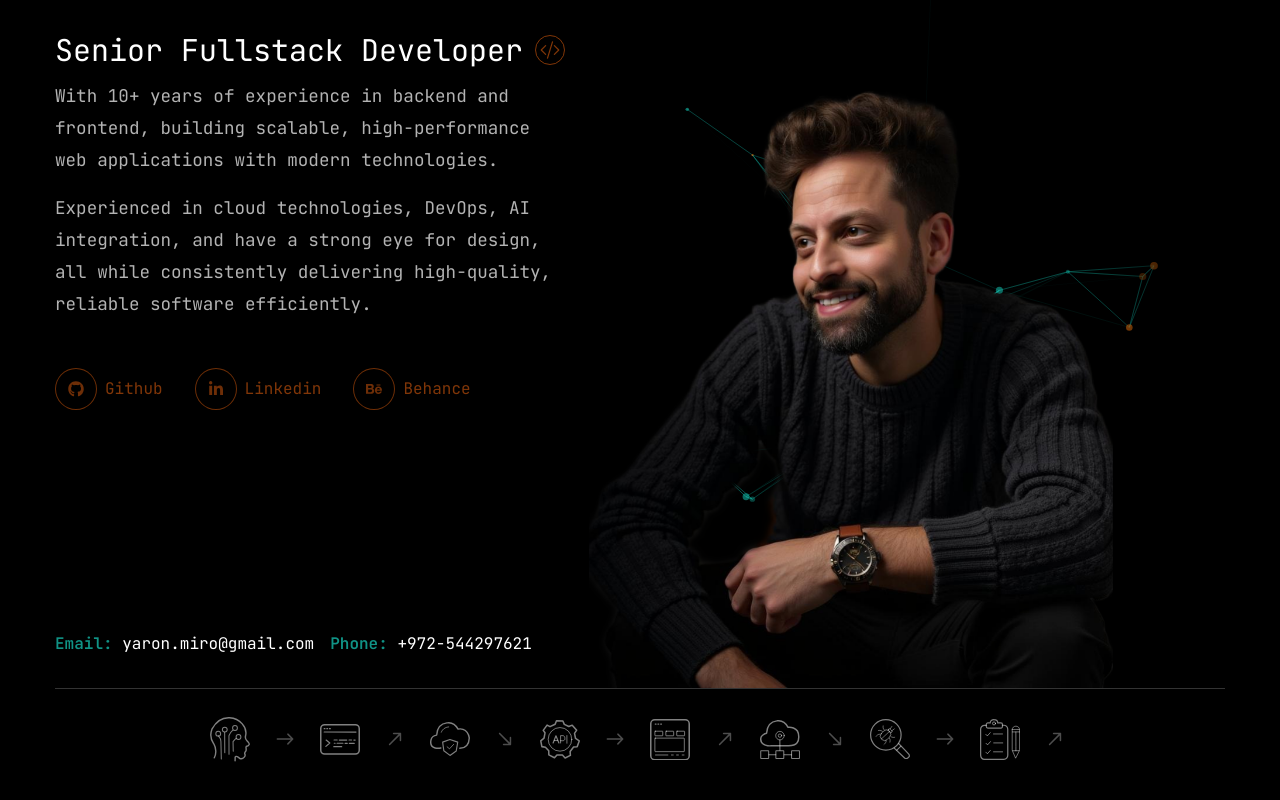
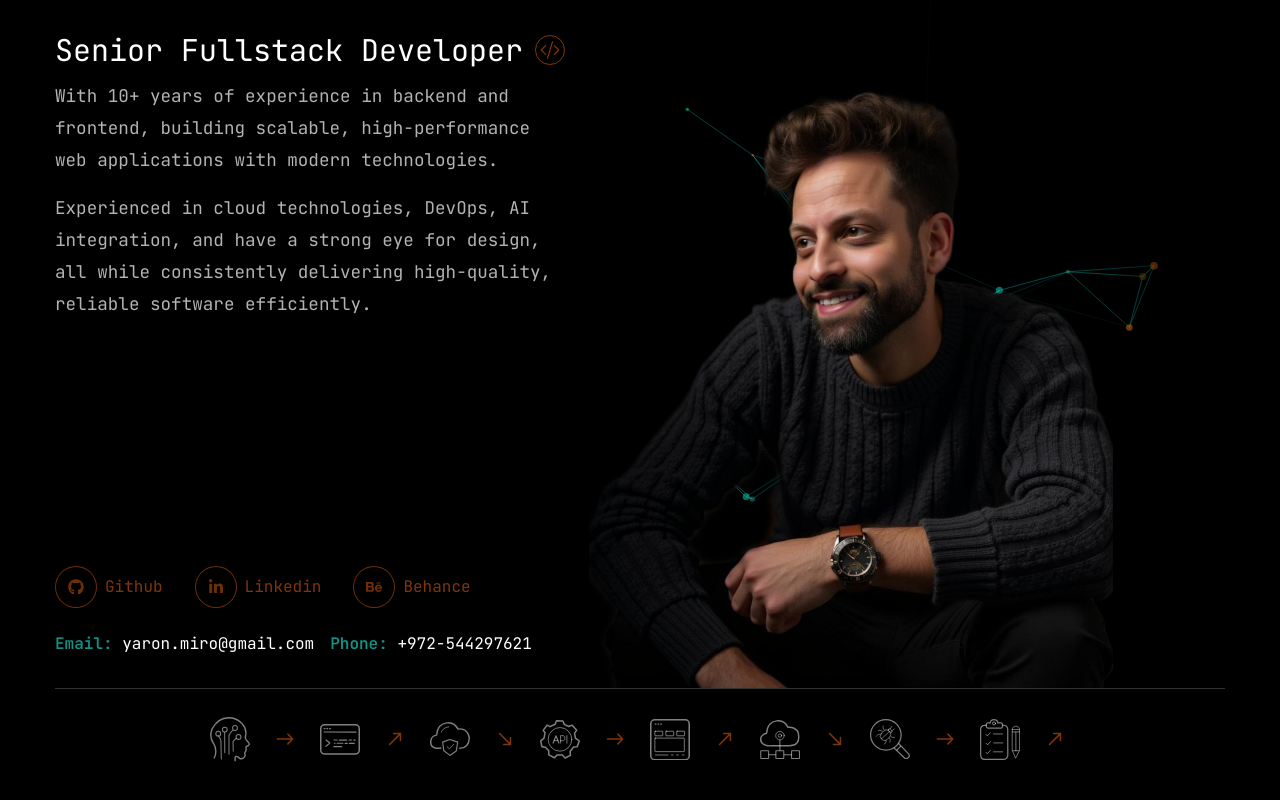
Before and after one commit to YaronMiro/ym-website, a Next.js app: page / in a window 1280 px wide. Shown: the part 340-1140 px from the top of the page. Built offline with nearby package versions, Linux system fonts and the light colour scheme.

Commit message:
fix hero layout and design 3

```diff
--- a/app/page.tsx
+++ b/app/page.tsx
@@ -38,8 +38,10 @@ const Home: React.FC = () => {
                   Experienced in cloud technologies, DevOps, AI integration, and have a strong eye for design, all while consistently delivering high-quality, reliable software efficiently.
                 </p>
               </div>
+          </div>
+          <div>
               {/* social links and resume download */}
-              <div className="flex xl:flex-col items-center xl:items-start mb-16 xl:mb-0 mt-12">
+              <div className="flex xl:flex-col items-center xl:items-start mb-16 xl:mb-0 mt-12 xl:mt-0">
                 <div className="flex justify-between items-center w-full">
                   <Social className="flex gap-8 text-2xl xl:text-base" />
                   <Button
@@ -51,11 +53,15 @@ const Home: React.FC = () => {
                   </Button>
                 </div>
               </div>
-          </div>
-          {/* contact info */}
-          <div className="flex gap-4 mb-8">
-              <Link href="mailto:yaron.miro@gmail.com"><span className="font-semibold text-accent">Email: </span>yaron.miro@gmail.com</Link>
-              <Link href="tel:+972--544297621"><span className="font-semibold text-accent">Phone: </span>+972-544297621</Link>
+              {/* contact info */}
+              <div className="flex gap-4 mb-8 mt-6">
+                <Link href="mailto:yaron.miro@gmail.com">
+                  <span className="font-semibold text-accent">Email: </span>yaron.miro@gmail.com
+                </Link>
+                <Link href="tel:+972--544297621">
+                  <span className="font-semibold text-accent">Phone: </span>+972-544297621
+                </Link>
+              </div>
           </div>
         </div>
         {/* Image and particles */}
@@ -72,7 +78,7 @@ const Home: React.FC = () => {
           {/* Icons */}
           <div className="h-[1px] bg-white/20 w-full"></div>
           <div className="flex justify-center my-7 z-50">
-            <HeroIcons iconColor="stroke-white/50" arrowColor="text-white/30" />
+            <HeroIcons iconColor="stroke-white/50" arrowColor="text-secondary/70" />
           </div>
         </footer>
       </div>
```
